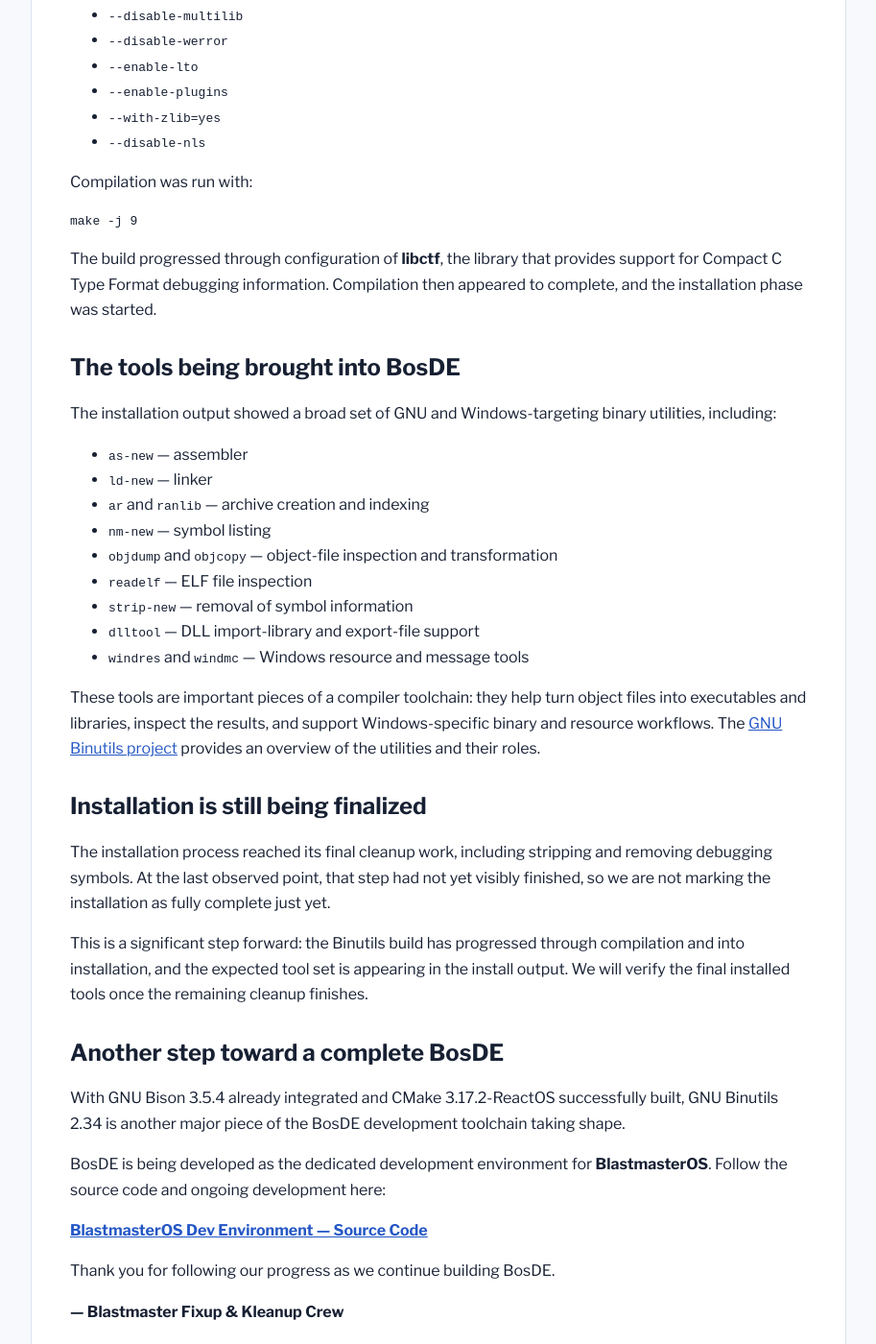
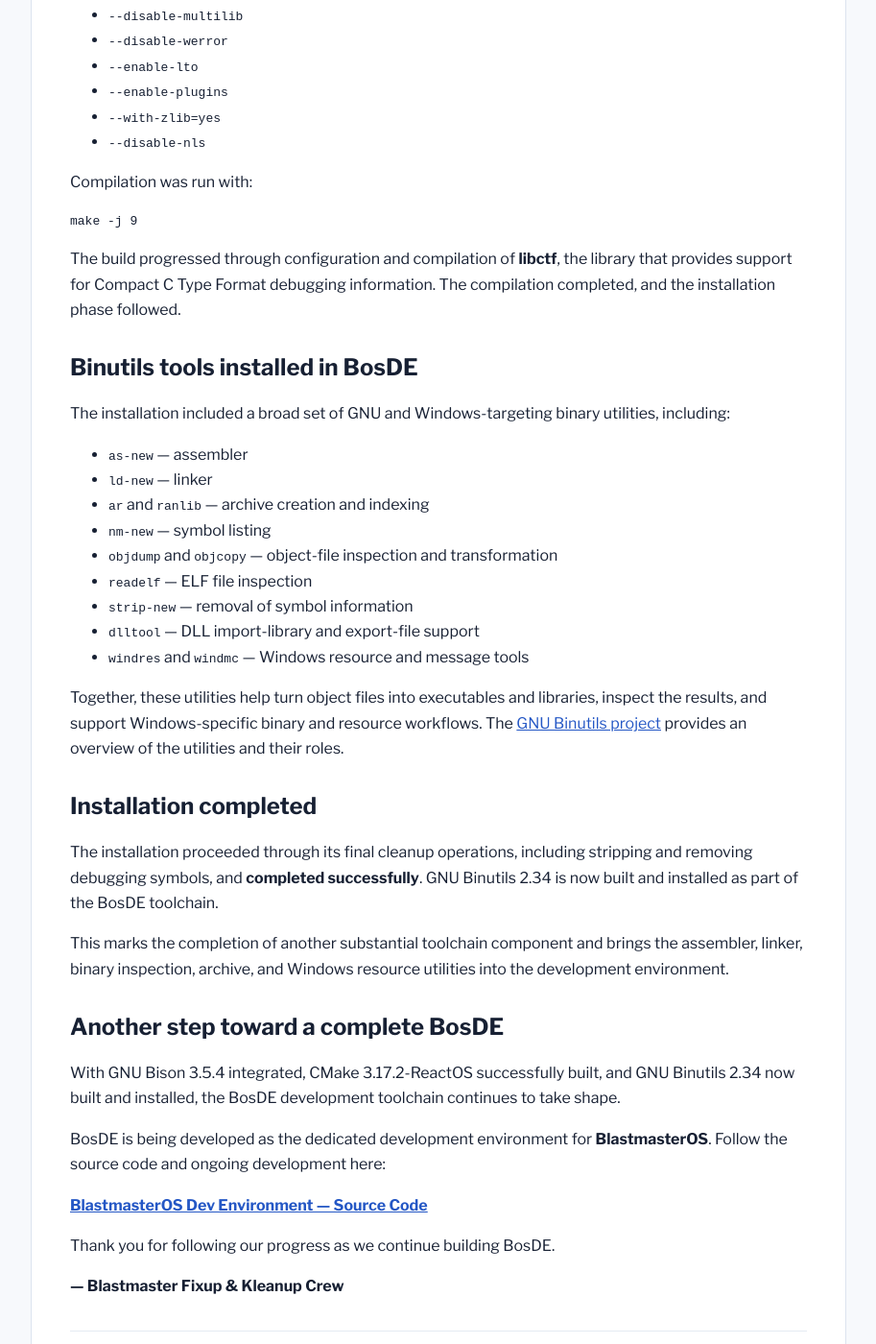
Before and after one commit to Blastmaster-Fixup-and-Kleanup-Crew/Blastmaster-Fixup-and-Kleanup-Crew.github.io, a Jekyll site: the page built from _posts/2026-11-10-gnu-binutils-2-34-bosde.md, in a window 1280 px wide and 1400 px high, scrolled down 754 px. Shown: the whole window at 96% size, without its empty margins (183-1096 px from the left). Built offline with Jekyll 4.4.1, drawn with Linux system fonts in a browser that asks for light colours; some of the changed text lies outside the part shown.

Commit message:
Update Binutils announcement to reflect completed installation

````diff
--- a/_posts/2026-11-10-gnu-binutils-2-34-bosde.md
+++ b/_posts/2026-11-10-gnu-binutils-2-34-bosde.md
@@ -1,9 +1,9 @@
 ---
 layout: post
-title: "GNU Binutils 2.34 build advances in BosDE"
+title: "GNU Binutils 2.34 successfully built and installed in BosDE"
 date: 2026-11-10 09:18:31 -0500
 author: "Blastmaster Fixup & Kleanup Crew"
-description: "GNU Binutils 2.34 has progressed through compilation and into installation as another major toolchain component is brought into BosDE."
+description: "GNU Binutils 2.34 has successfully completed its build and installation in the BosDE i386 environment."
 categories:
   - news
   - development
@@ -17,11 +17,11 @@ tags:
 published: true
 ---
 
-Another major component is moving forward in the **BlastmasterOS Dev Environment (BosDE)**: we have been building **GNU Binutils 2.34**, the binary utilities package used by toolchains to assemble, link, inspect, and manipulate compiled programs.
+Another major component is now complete in the **BlastmasterOS Dev Environment (BosDE)**: **GNU Binutils 2.34 has successfully built and installed**. Binutils is the collection of binary utilities used by toolchains to assemble, link, inspect, and manipulate compiled programs.
 
-The Binutils source archive used for this build is **`binutils.tar.bz2`**, from the RosBE 2.2.1 toolchain sources.
+The Binutils source archive used for this build was **`binutils.tar.bz2`**, from the RosBE 2.2.1 toolchain sources.
 
-## Building GNU Binutils 2.34
+## GNU Binutils 2.34 successfully built
 
 Binutils was selected in the BosDE toolchain build, with the other optional components skipped for this build pass. The build was configured with options including:
 
@@ -38,11 +38,11 @@ Compilation was run with:
 make -j 9
 ```
 
-The build progressed through configuration of **libctf**, the library that provides support for Compact C Type Format debugging information. Compilation then appeared to complete, and the installation phase was started.
+The build progressed through configuration and compilation of **libctf**, the library that provides support for Compact C Type Format debugging information. The compilation completed, and the installation phase followed.
 
-## The tools being brought into BosDE
+## Binutils tools installed in BosDE
 
-The installation output showed a broad set of GNU and Windows-targeting binary utilities, including:
+The installation included a broad set of GNU and Windows-targeting binary utilities, including:
 
 - `as-new` — assembler
 - `ld-new` — linker
@@ -54,17 +54,17 @@ The installation output showed a broad set of GNU and Windows-targeting binary u
 - `dlltool` — DLL import-library and export-file support
 - `windres` and `windmc` — Windows resource and message tools
 
-These tools are important pieces of a compiler toolchain: they help turn object files into executables and libraries, inspect the results, and support Windows-specific binary and resource workflows. The [GNU Binutils project](https://www.gnu.org/software/binutils/) provides an overview of the utilities and their roles.
+Together, these utilities help turn object files into executables and libraries, inspect the results, and support Windows-specific binary and resource workflows. The [GNU Binutils project](https://www.gnu.org/software/binutils/) provides an overview of the utilities and their roles.
 
-## Installation is still being finalized
+## Installation completed
 
-The installation process reached its final cleanup work, including stripping and removing debugging symbols. At the last observed point, that step had not yet visibly finished, so we are not marking the installation as fully complete just yet.
+The installation proceeded through its final cleanup operations, including stripping and removing debugging symbols, and **completed successfully**. GNU Binutils 2.34 is now built and installed as part of the BosDE toolchain.
 
-This is a significant step forward: the Binutils build has progressed through compilation and into installation, and the expected tool set is appearing in the install output. We will verify the final installed tools once the remaining cleanup finishes.
+This marks the completion of another substantial toolchain component and brings the assembler, linker, binary inspection, archive, and Windows resource utilities into the development environment.
 
 ## Another step toward a complete BosDE
 
-With GNU Bison 3.5.4 already integrated and CMake 3.17.2-ReactOS successfully built, GNU Binutils 2.34 is another major piece of the BosDE development toolchain taking shape.
+With GNU Bison 3.5.4 integrated, CMake 3.17.2-ReactOS successfully built, and GNU Binutils 2.34 now built and installed, the BosDE development toolchain continues to take shape.
 
 BosDE is being developed as the dedicated development environment for **BlastmasterOS**. Follow the source code and ongoing development here:
 
````
